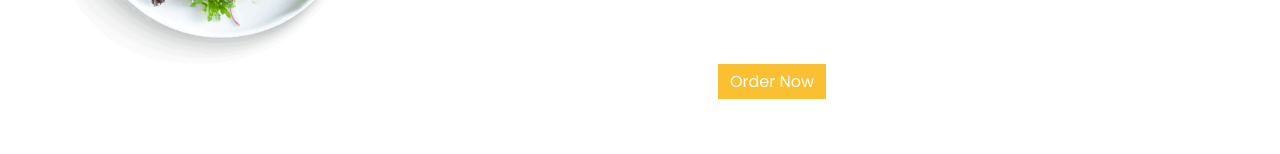
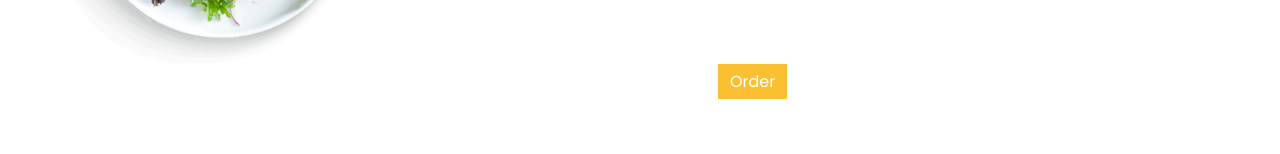
Before and after one commit to Socrates46/Resturant-E-commerce, a plain HTML site: page index.html in a window 1280 px wide. Shown: the part 1168-1322 px from the top of the page. Drawn offline with Linux system fonts and the light colour scheme.

```diff
--- a/index.html
+++ b/index.html
@@ -82,7 +82,7 @@
           </p>
         </div>
       </div>
-      <a href="#" class="about-btn">Order Now</a>
+      <a href="#" class="about-btn">Order </a>
     </div>
 
     <!--Menu-->
```
